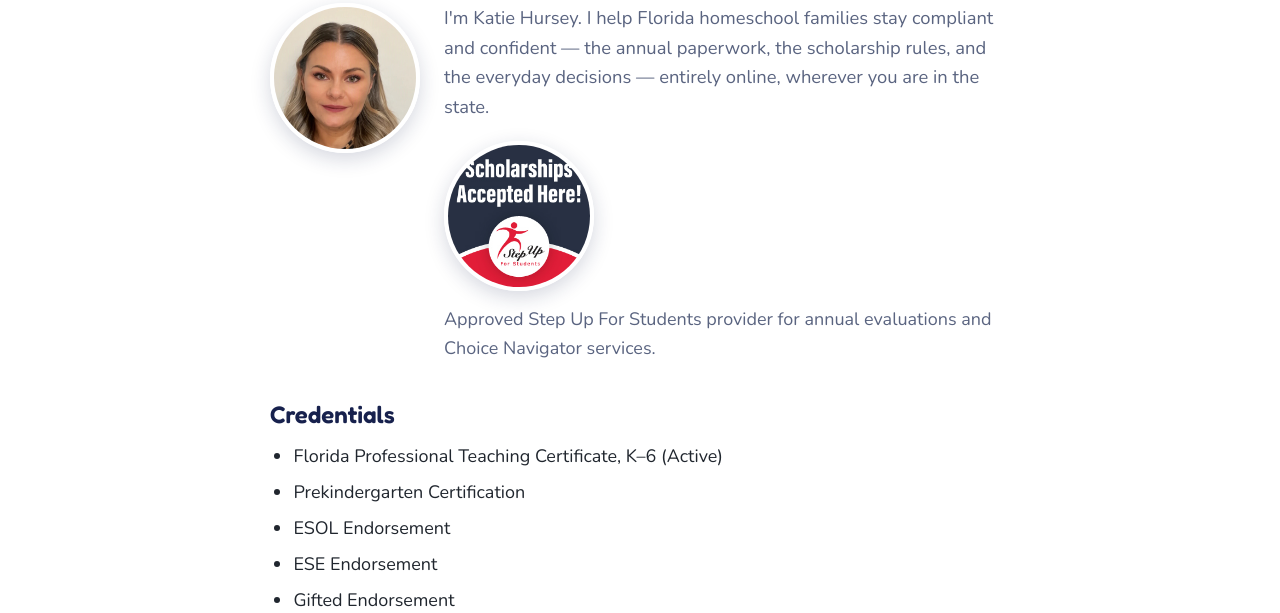
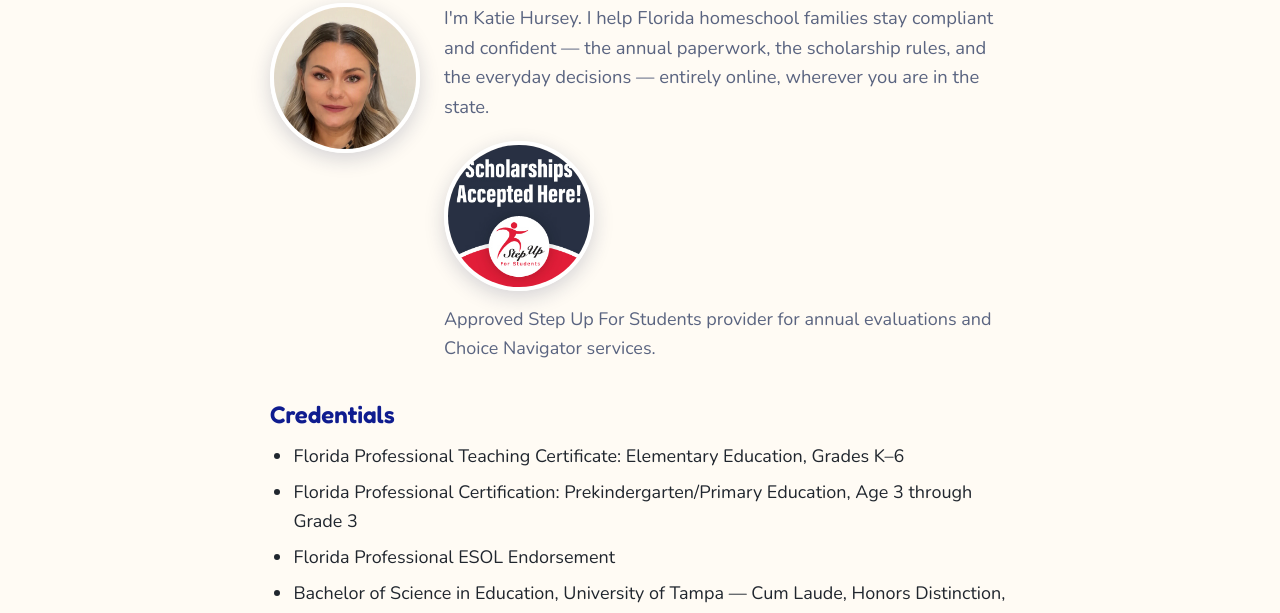
Before and after one commit to lanternlearninglabkatie/lantern-learning-lab-site, a plain HTML site: page about.html in a window 1280 px wide. Shown: the part 183-796 px from the top of the page. Drawn offline with Linux system fonts and the light colour scheme.

Commit message:
Correct credentials to match the actual Florida DOE certificate
Co-Authored-By: Claude Sonnet 5 <noreply@anthropic.com>
Claude-Session: https://claude.ai/code/session_01699rvve7kmkiXy34Rh68ig

```diff
--- a/about.html
+++ b/about.html
@@ -4,7 +4,7 @@
 <meta charset="utf-8">
 <meta name="viewport" content="width=device-width, initial-scale=1">
 <title>About — Lantern Learning Lab</title>
-<meta name="description" content="Katie Hursey, Florida-certified teacher with ESOL, ESE and Gifted endorsements, serving Florida homeschool families online.">
+<meta name="description" content="Katie Hursey, Florida-certified teacher (Elementary K-6, Prekindergarten/Primary, ESOL endorsed) serving Florida homeschool families online.">
 <link rel="icon" href="assets/images/logo.png">
 <link rel="stylesheet" href="assets/style.css">
 </head>
@@ -39,16 +39,16 @@
 
     <h2>Credentials</h2>
     <ul>
-      <li>Florida Professional Teaching Certificate, K–6 (Active)</li>
-      <li>Prekindergarten Certification</li>
-      <li>ESOL Endorsement</li>
-      <li>ESE Endorsement</li>
-      <li>Gifted Endorsement</li>
+      <li>Florida Professional Teaching Certificate: Elementary Education, Grades K&ndash;6</li>
+      <li>Florida Professional Certification: Prekindergarten/Primary Education, Age 3 through Grade 3</li>
+      <li>Florida Professional ESOL Endorsement</li>
+      <li>Bachelor of Science in Education, University of Tampa — Cum Laude, Honors Distinction, with coursework in exceptional student education (ESE) and gifted education</li>
+      <li>14 years in education</li>
     </ul>
     <p>Because the law puts the requirement on the certificate, not on matching a student's grade, I can evaluate <strong>any grade level</strong> — elementary through high school.</p>
 
-    <h2>Why the endorsements matter</h2>
-    <p>Most evaluators hold a plain certificate. The ESE, Gifted and ESOL endorsements mean families with an IEP child, a twice-exceptional child, or an English language learner are working with someone who understands their child specifically, not just home education in general.</p>
+    <h2>Why my background matters</h2>
+    <p>Most evaluators hold a plain certificate. My degree coursework in exceptional student education and gifted education, plus my state ESOL endorsement, mean families with an IEP child, a twice-exceptional child, or an English language learner are working with someone who understands their child specifically, not just home education in general.</p>
 
     <h2>Services</h2>
     <p>Annual portfolio evaluations, Choice Navigator consultations for scholarship families, Individualized Learning Plans, executive function support, and behavior and regulation strategy sessions — all online.</p>
--- a/assets/style.css
+++ b/assets/style.css
@@ -15,19 +15,20 @@
 }
 
 :root {
-  --navy: #17214D;
-  --navy-deep: #0D1530;
-  --gold: #A9922C;       /* the olive/gold from the real wordmark + flame icon */
-  --gold-text: #7A6A1E;
+  --navy: #0f1c8f;        /* Katie's chosen blue */
+  --navy-deep: #0a1366;
+  --gold: #9f9221;        /* Katie's chosen gold */
+  --gold-text: #6e6517;
   --periwinkle: #5E78D0;
-  --ice: #E9F8FE;
+  --ice: #EDEFFB;         /* soft tint of the blue, for section backgrounds */
   --flame: #F5A63B;
   --flame-text: #9a5d14;
-  --pink: #E8A0B4;
-  --pink-text: #9c4f63;
-  --pink-tint: #FCEFF3;
+  --pink: #B76E79;        /* Katie's chosen pink */
+  --pink-text: #8a4e57;
+  --pink-tint: #F8ECEE;   /* soft tint of the pink, for section backgrounds */
+  --cream: #FFFBF4;       /* warm off-white, replaces stark white as the page base */
   --grey: #5A6480;
-  --border: #D7DCE8;
+  --border: #E3D9D2;
   --max: 780px;
   --wide: 1000px;
 }
@@ -38,10 +39,19 @@ body {
   margin: 0;
   font-family: 'Nunito', system-ui, sans-serif;
   color: #20262E;
-  background: #fff;
+  background: var(--cream);
   line-height: 1.6;
   font-size: 18px;
   overflow-x: hidden;
+}
+
+/* Soft organic "blob" shapes — a warmer alternative to hard edges, used
+   as decorative background accents behind hero and section content. */
+.blob {
+  position: absolute;
+  border-radius: 62% 38% 56% 44% / 48% 40% 60% 52%;
+  z-index: 0;
+  pointer-events: none;
 }
 h1, h2, h3 { font-family: 'Fredoka', system-ui, sans-serif; color: var(--navy); font-weight: 600; line-height: 1.2; }
 h1 { font-size: 2.3rem; margin: 0 0 0.4em; }
```
Also changed, not shown: guide/annual-evaluation.html (+1 -1 lines), index.html (+1 -1 lines), services/evaluation.html (+1 -1 lines).
